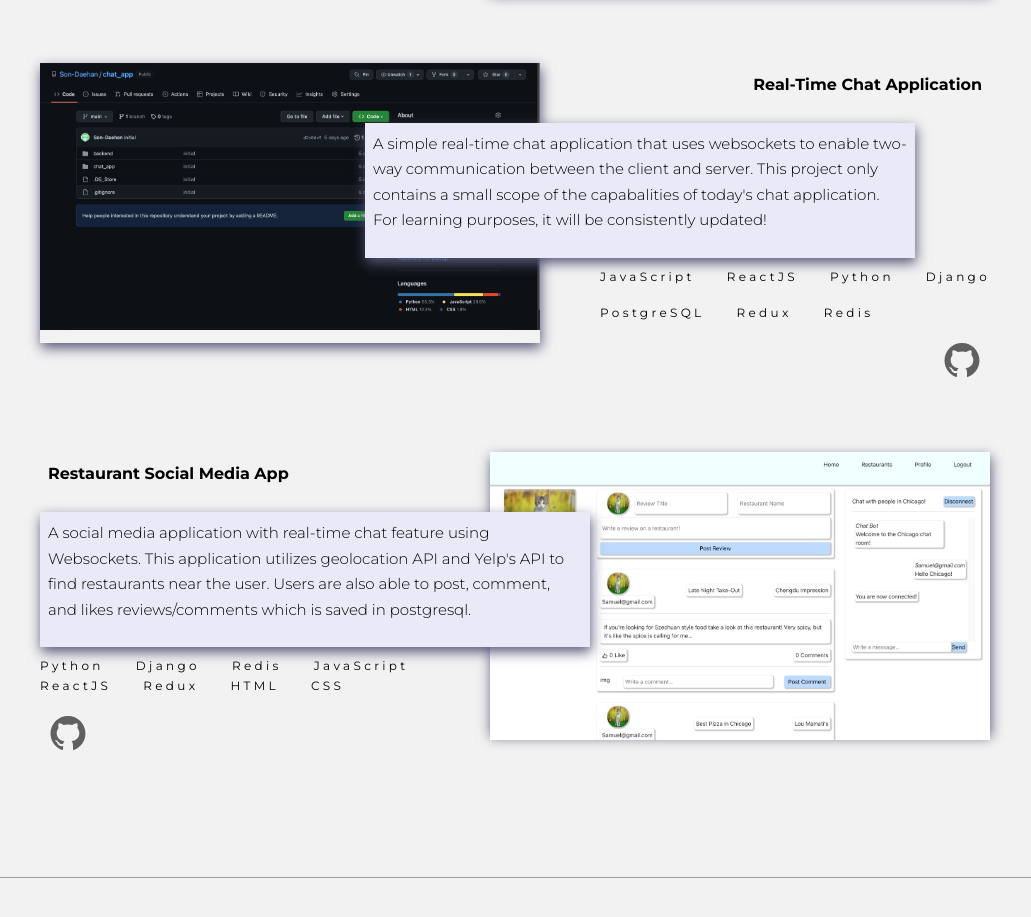
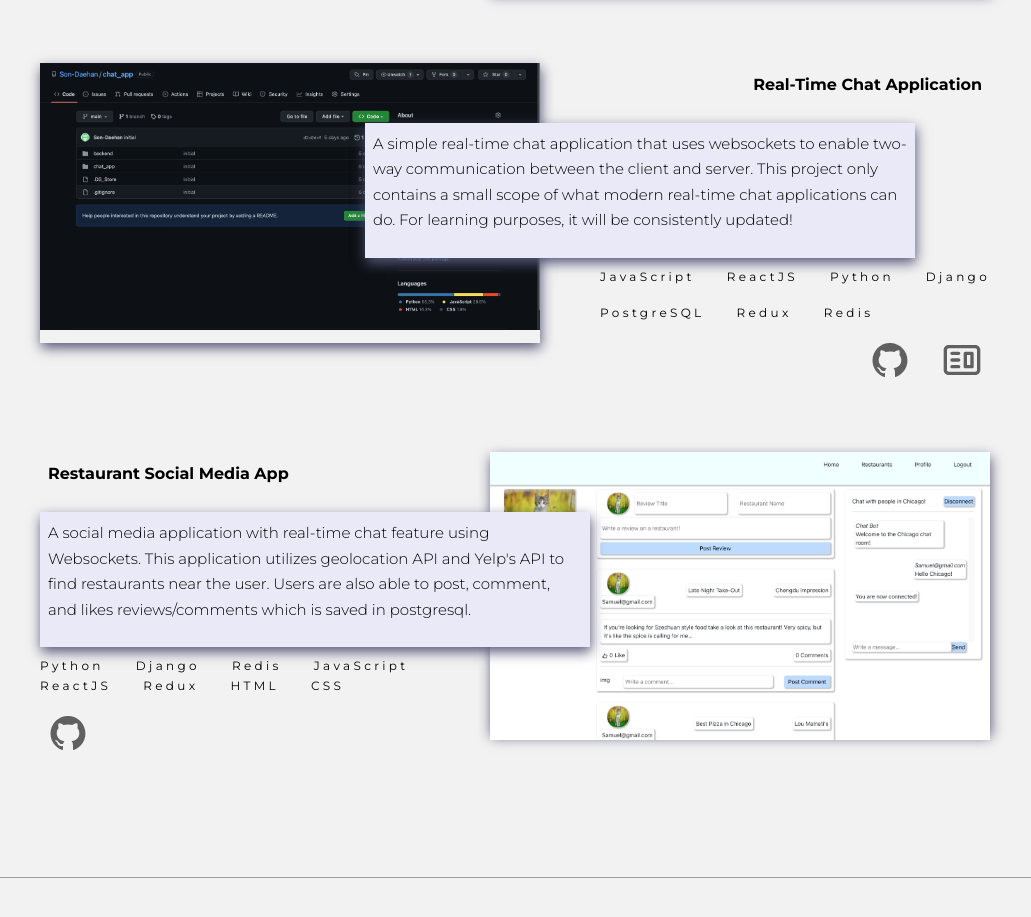
Before and after one commit to Son-Daehan/portfolio_updated, a React (Create React App) app: page / in a window 1280 px wide. Shown: the part 2100-3017 px from the top of the page, without its empty margins (125-1156 px from the left). Built offline with nearby package versions, Linux system fonts and the light colour scheme.

Commit message:
updated website link for chat app which is running on AWS EC2 Instance

```diff
--- a/src/components/featured_projects/FeaturedProjects.jsx
+++ b/src/components/featured_projects/FeaturedProjects.jsx
@@ -67,9 +67,9 @@ const FeaturedProjects = () => {
 						<p className="project-description-container-second">
 							A simple real-time chat application that uses websockets to enable
 							two-way communication between the client and server. This project
-							only contains a small scope of the capabalities of today's chat
-							application. For learning purposes, it will be consistently
-							updated!
+							only contains a small scope of what modern real-time chat
+							applications can do. For learning purposes, it will be
+							consistently updated!
 						</p>
 					</div>
 					<div className="project-additional-container-second">
@@ -91,9 +91,11 @@ const FeaturedProjects = () => {
 									<AiFillGithub className="project-icon" />
 								</a>
 							</li>
-							{/* <li>
-								<CgWebsite className="project-icon" />
-							</li> */}
+							<li>
+								<a href="http://54.88.231.119/">
+									<CgWebsite className="project-icon" />
+								</a>
+							</li>
 						</ul>
 					</div>
 				</div>
```
